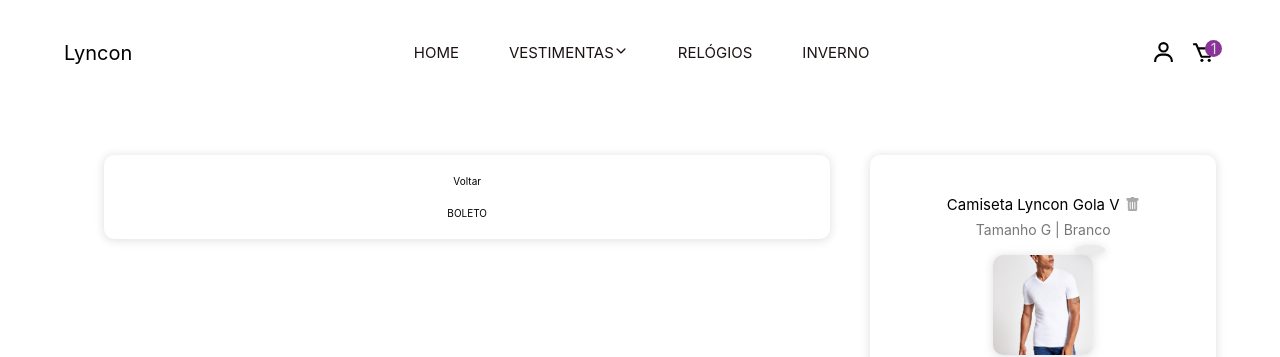
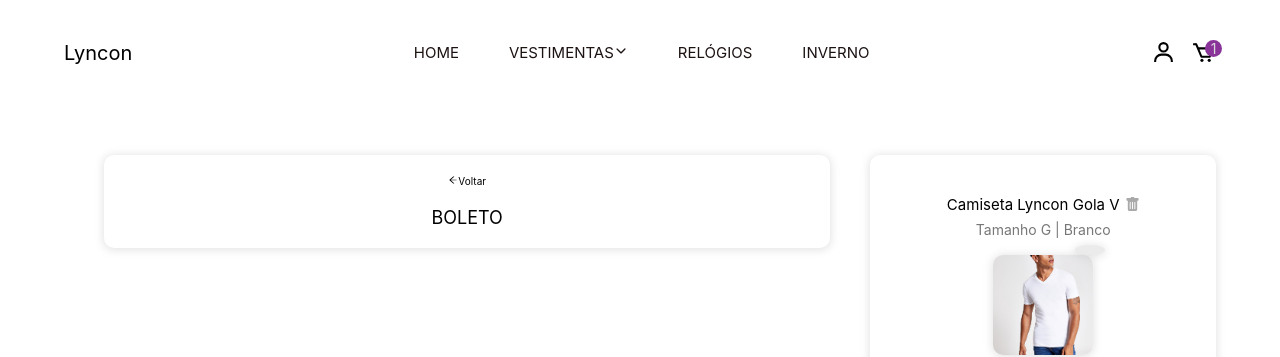
Before and after one commit to carlosr-lotus/Lyncon, a Next.js app: page /carrinho in a window 1280 px wide. Both pictures are taken after a click on the element "Boleto". Shown: the top 357 px of the page. Built offline with nearby package versions, Linux system fonts and the light colour scheme; data requests are answered from the project's data file.

Commit message:
ADD - boleto payment option

```diff
--- /dev/null
+++ b/src/components/BoletoBox.tsx
@@ -0,0 +1,7 @@
+export default function BoletoBox(): JSX.Element {
+    return (
+        <>
+            <p>BOLETO</p>
+        </>
+    )
+}
--- a/src/pages/carrinho/index.tsx
+++ b/src/pages/carrinho/index.tsx
@@ -10,13 +10,14 @@ import { getApi } from "../../utils/api";
 import MenuBar from "../../components/MenuBar";
 import Button from "../../components/material/Button";
 import CreditCardBox from "../../components/CreditCardBox";
+import BoletoBox from "../../components/BoletoBox";
 
 // Types //
 import { ProductCart, PricingData, AddressInputs } from "../../types/pages/carrinho";
 
 // Icons //
-import { BsFillCreditCardFill } from "react-icons/bs";
-import { BsFillTrashFill } from "react-icons/bs";
+import { BsFillCreditCardFill, BsFillTrashFill } from "react-icons/bs";
+import { AiOutlineArrowLeft } from "react-icons/ai";
 
 import styles from '../../styles/pages/CarrinhoPage.module.css';
 import InputField from "../../components/material/InputField";
@@ -393,6 +394,7 @@ export default function CarrinhoPage() {
                                     <div
                                         onClick={() => setCurrentPaymentOption('')}
                                     >
+                                        <AiOutlineArrowLeft />
                                         Voltar
                                     </div>
                                     <CreditCardBox />
@@ -403,9 +405,10 @@ export default function CarrinhoPage() {
                                     <div
                                         onClick={() => setCurrentPaymentOption('')}
                                     >
+                                        <AiOutlineArrowLeft />
                                         Voltar
                                     </div>
-                                    BOLETO
+                                    <BoletoBox />
                                 </>
                     }
                 </div>
```
